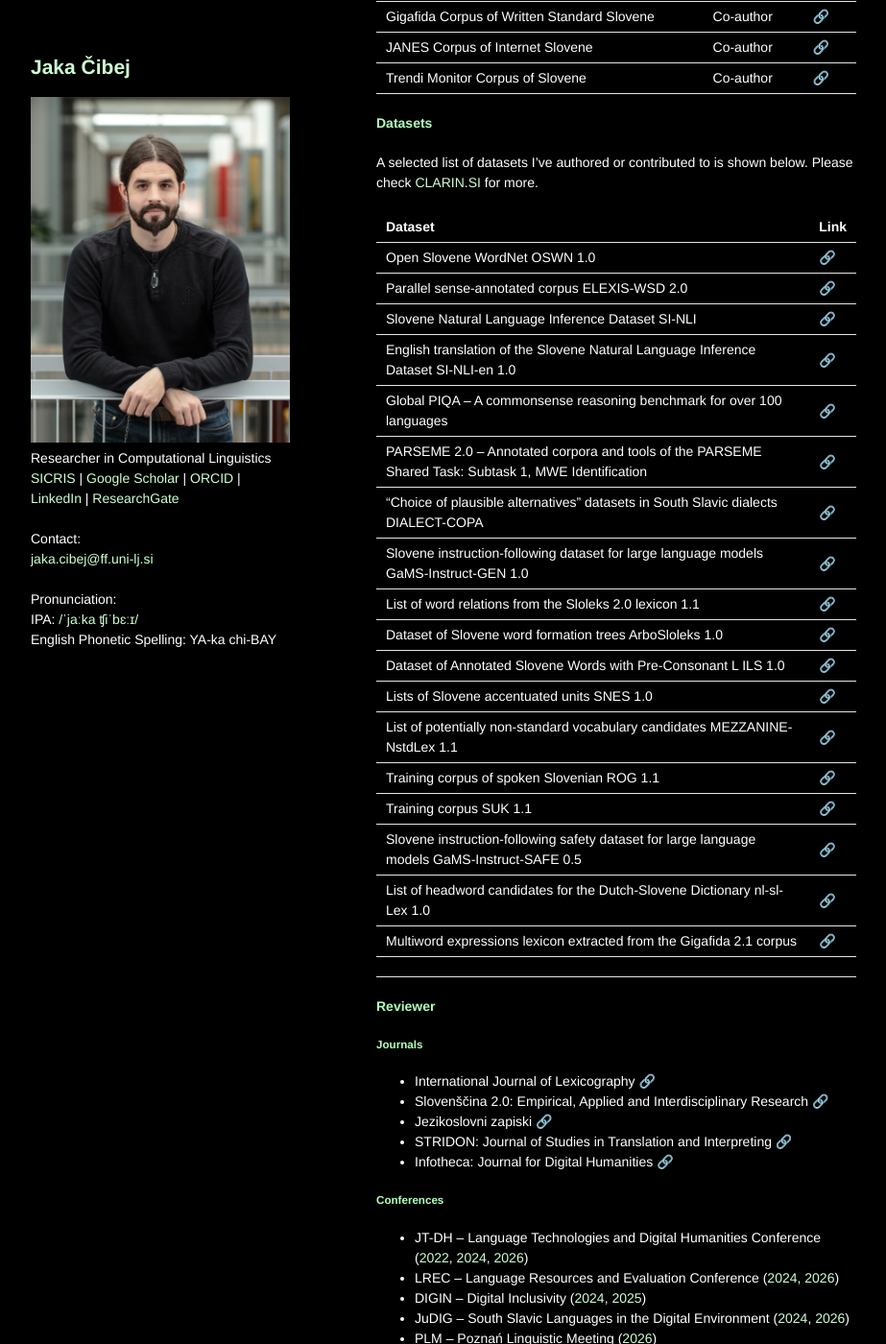
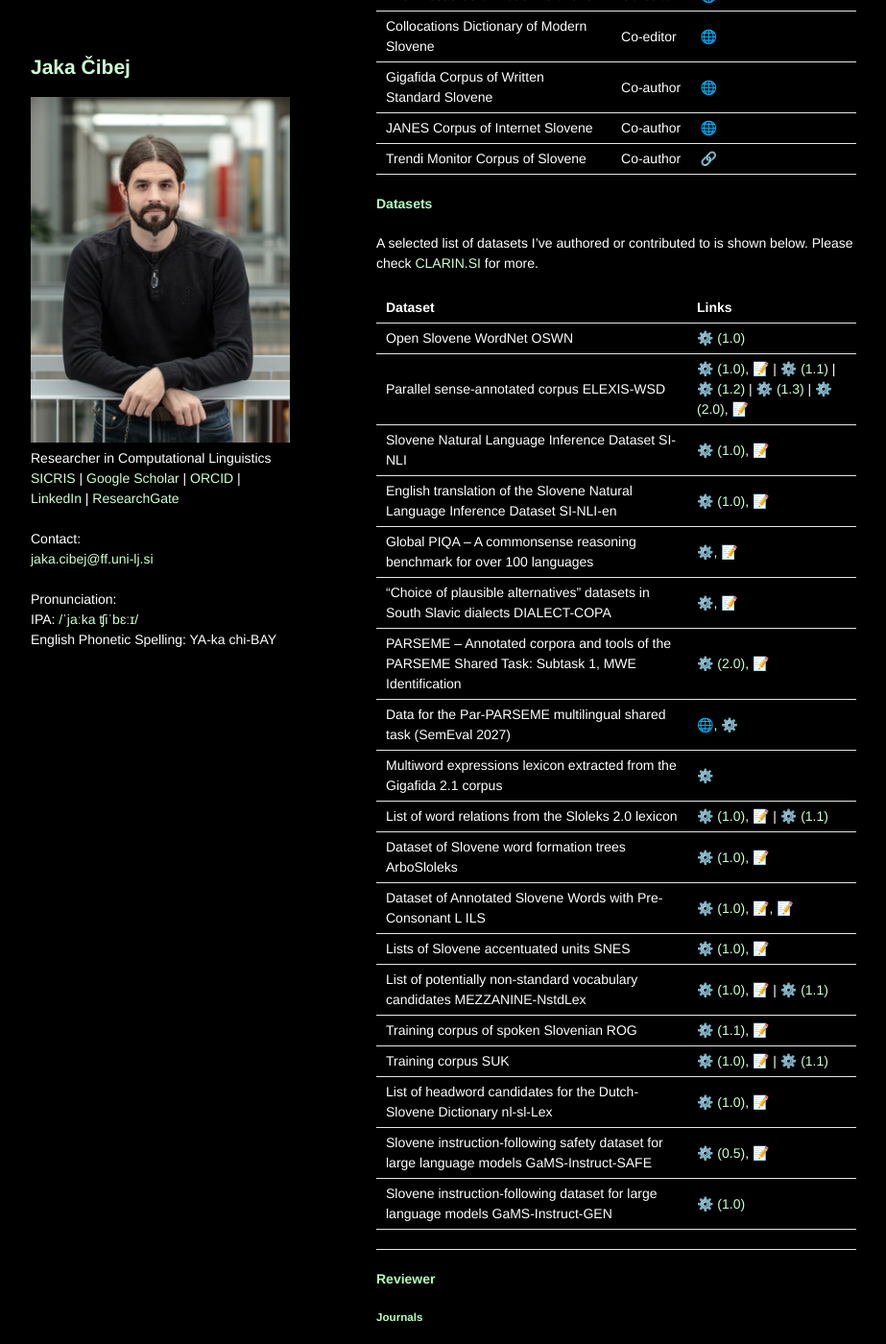
Before and after one commit to jakacibej/jakacibej.github.io, a Jekyll site: the page built from index.md, in a window 1280 px wide and 1400 px high, scrolled down 4328 px. Shown: the whole window at 96% size, without its empty margins (178-1101 px from the left). Built offline with Jekyll 4.4.1, drawn with Linux system fonts in a browser that asks for light colours; our own code applies the rules of GitHub Pages for plain Markdown files; a script that is not in the unit is left out; some of the changed text lies outside the part shown.

Commit message:
Update (2026-11-09)

```diff
--- a/index.md
+++ b/index.md
@@ -8,8 +8,8 @@ So far, I've worked in several different subfields, including computational morp
 I'm strongly in favor of empirical and data-driven research that brings about open-access and directly applicable results to the benefit of everyone.
 
 ### Main Research Interests
+- computational linguistics
 - corpus linguistics
-- computational linguistics
 - natural language processing
 
 ### Education
@@ -23,12 +23,12 @@ I'm strongly in favor of empirical and data-driven research that brings about op
 - I've also used some Javascript on occasion =)
 
 #### Workshops and Summer Schools
-- 29th European Summer School in Logic, Language and Information (ESSLLI) 2017, Toulouse, France [\[LINK\]](https://www.irit.fr/esslli2017/)
-- ReLDI Seminar on Experimental and Corpus Methods in Linguistic Research, 2016, Belgrade, Serbia [\[LINK\]](https://reldi.spur.uzh.ch/hr-sr/seminari/seminar-1/)
-- 28th European Summer School in Logic, Language and Information (ESSLLI) 2016, Bolzano, Italy [\[LINK\]](https://esslli2016.unibz.it/)
+- 29th European Summer School in Logic, Language and Information (ESSLLI) 2017, Toulouse, France <a href="https://www.irit.fr/esslli2017/" target="_blank">🔗</a>
+- ReLDI Seminar on Experimental and Corpus Methods in Linguistic Research, 2016, Belgrade, Serbia <a href="https://reldi.spur.uzh.ch/hr-sr/seminari/seminar-1/" target="_blank">🔗</a>
+- 28th European Summer School in Logic, Language and Information (ESSLLI) 2016, Bolzano, Italy <a href="https://esslli2016.unibz.it/" target="_blank">🔗</a>
 - Quantitative Methods in Humanistic Studies, 2016, Copenhagen, Denmark
-- Lancaster Summer Schools in Corpus Linguistics, 2016, Lancaster, United Kingdom [\[LINK\]](https://wp.lancs.ac.uk/corpussummerschools/)
-- 27th European Summer School in Logic, Language and Information (ESSLLI) 2015, Barcelona, Spain [\[LINK\]](http://www.esslli2015.org/)
+- Lancaster Summer Schools in Corpus Linguistics, 2016, Lancaster, United Kingdom <a href="https://wp.lancs.ac.uk/corpussummerschools/" target="_blank">🔗</a>
+- 27th European Summer School in Logic, Language and Information (ESSLLI) 2015, Barcelona, Spain <a href="http://www.esslli2015.org/" target="_blank">🔗</a>
 
 ### Affiliations
 
@@ -115,39 +115,51 @@ I'm strongly in favor of empirical and data-driven research that brings about op
 
 #### Selected Contributions to Slovene Language Resources
 
-| **Resource**  | **Role** | **Link** |
+| **Resource**  | **Role** | **Links** |
 | --- | --- | --- |
-| Sloleks Morphological Lexicon of Slovene | Lead Editor | <a href="https://viri.cjvt.si/sloleks/eng/" target="_blank">🔗</a> |
+| Sloleks Morphological Lexicon of Slovene | Lead Editor | <a title="Link to Interface" href="https://viri.cjvt.si/sloleks/eng/" target="_blank">🌐</a>, <a title="Link to Data" href="http://hdl.handle.net/11356/1230" target="_blank">⚙️ (2.0)</a> \| <a title="Link to Data" href="http://hdl.handle.net/11356/1745" target="_blank">⚙️ (3.0)</a> \| <a title="Link to Data" href="http://hdl.handle.net/11356/2080" target="_blank">⚙️ (3.1)</a> |
 | Digital Dictionary Database of Slovene | Co-editor | <a href="https://wiki.cjvt.si/books/digital-dictionary-database-of-slovene" target="_blank">🔗</a> |
-| The Thesaurus of Modern Slovene | Co-editor | <a href="https://viri.cjvt.si/sopomenke/eng/" target="_blank">🔗</a> |
-| Collocations Dictionary of Modern Slovene | Co-editor | <a href="https://viri.cjvt.si/kolokacije/eng/" target="_blank">🔗</a> |
-| Gigafida Corpus of Written Standard Slovene | Co-author  | <a href="https://viri.cjvt.si/gigafida/" target="_blank">🔗</a> |
-| JANES Corpus of Internet Slovene | Co-author | <a href="https://www.clarin.si/ske/#dashboard?corpname=janes" target="_blank">🔗</a> |
+| The Thesaurus of Modern Slovene | Co-editor | <a href="https://viri.cjvt.si/sopomenke/eng/" target="_blank">🌐</a> |
+| Collocations Dictionary of Modern Slovene | Co-editor | <a href="https://viri.cjvt.si/kolokacije/eng/" target="_blank">🌐</a> |
+| Gigafida Corpus of Written Standard Slovene | Co-author  | <a href="https://viri.cjvt.si/gigafida/" target="_blank">🌐</a> |
+| JANES Corpus of Internet Slovene | Co-author | <a href="https://www.clarin.si/ske/#dashboard?corpname=janes" target="_blank">🌐</a> |
 | Trendi Monitor Corpus of Slovene | Co-author | <a href="http://hdl.handle.net/11356/2044" target="_blank">🔗</a> |
 
 #### Datasets
 A selected list of datasets I've authored or contributed to is shown below. Please check <a href="https://www.clarin.si/repository/xmlui/discover?filtertype=author&filter_relational_operator=equals&filter=%C4%8Cibej%2C+Jaka" target="_blank">CLARIN.SI</a> for more.
 
-| **Dataset** | **Link** |
+<!--
+🌐 Link to Webpage/Interface
+⚙️ Data
+🛠️ 🔧 Tools / Data
+📜 Guidelines / Instructions for Use
+💻 🧪 Code/Software
+🤖 Models
+🔗 General Link
+📝 Paper
+-->
+
+| **Dataset** | **Links** |
 | --- | --- |
-| Open Slovene WordNet OSWN 1.0 | <a href="http://hdl.handle.net/11356/1888" target="_blank">🔗</a> |
-| Parallel sense-annotated corpus ELEXIS-WSD 2.0 | <a href="http://hdl.handle.net/11356/2101" target="_blank">🔗</a> |
-| Slovene Natural Language Inference Dataset SI-NLI | <a href="http://hdl.handle.net/11356/1707" target="_blank">🔗</a> |
-| English translation of the Slovene Natural Language Inference Dataset SI-NLI-en 1.0 | <a href="http://hdl.handle.net/11356/1934" target="_blank">🔗</a> |
-| Global PIQA – A commonsense reasoning benchmark for over 100 languages | <a href="https://github.com/mrlbenchmarks/global-piqa" target="_blank">🔗</a> |
-| PARSEME 2.0 – Annotated corpora and tools of the PARSEME Shared Task: Subtask 1, MWE Identification | <a href="http://hdl.handle.net/11372/LRT-6123" target="_blank">🔗</a> |
-| "Choice of plausible alternatives" datasets in South Slavic dialects DIALECT-COPA | <a href="http://hdl.handle.net/11356/1766" target="_blank">🔗</a> |
-| Slovene instruction-following dataset for large language models GaMS-Instruct-GEN 1.0 | <a href="http://hdl.handle.net/11356/1971" target="_blank">🔗</a> |
-| List of word relations from the Sloleks 2.0 lexicon 1.1 | <a href="http://hdl.handle.net/11356/1986" target="_blank">🔗</a> |
-| Dataset of Slovene word formation trees ArboSloleks 1.0 | <a href="http://hdl.handle.net/11356/2000" target="_blank">🔗</a> |
-| Dataset of Annotated Slovene Words with Pre-Consonant L ILS 1.0 | <a href="http://hdl.handle.net/11356/2025" target="_blank">🔗</a> |
-| Lists of Slovene accentuated units SNES 1.0 | <a href="http://hdl.handle.net/11356/2003" target="_blank">🔗</a> |
-| List of potentially non-standard vocabulary candidates MEZZANINE-NstdLex 1.1 | <a href="http://hdl.handle.net/11356/2357" target="_blank">🔗</a> |
-| Training corpus of spoken Slovenian ROG 1.1 | <a href="http://hdl.handle.net/11356/2062" target="_blank">🔗</a> |
-| Training corpus SUK 1.1 | <a href="http://hdl.handle.net/11356/1959" target="_blank">🔗</a> |
-| Slovene instruction-following safety dataset for large language models GaMS-Instruct-SAFE 0.5 | <a href="http://hdl.handle.net/11356/2218" target="_blank">🔗</a> |
-| List of headword candidates for the Dutch-Slovene Dictionary nl-sl-Lex 1.0 | <a href="http://hdl.handle.net/11356/2220" target="_blank">🔗</a> |
-| Multiword expressions lexicon extracted from the Gigafida 2.1 corpus | <a href="http://hdl.handle.net/11356/1421" target="_blank">🔗</a>
+| Open Slovene WordNet OSWN | <a title="Link to Data" href="http://hdl.handle.net/11356/1888" target="_blank">⚙️ (1.0)</a> |
+| Parallel sense-annotated corpus ELEXIS-WSD | <a title="Link to Data" href="http://hdl.handle.net/11356/1674" target="_blank">⚙️ (1.0)</a>, <a title="Link to Paper" href="https://elex.link/elex2021/wp-content/uploads/2021/08/eLex_2021_22_pp377-395.pdf" target="_blank">📝</a> \| <a title="Link to Data" href="http://hdl.handle.net/11356/1842" target="_blank">⚙️ (1.1)</a> \| <a title="Link to Data" href="http://hdl.handle.net/11356/2022" target="_blank">⚙️ (1.2)</a> \| <a title="Link to Data" href="http://hdl.handle.net/11356/2029" target="_blank">⚙️ (1.3)</a> \| <a title="Link to Data" href="http://hdl.handle.net/11356/2101" target="_blank">⚙️ (2.0)</a>, <a title="Link to Paper" href="https://zenodo.org/records/21886571/files/16_Cibej_etal_Extension.pdf" target="_blank">📝</a> |
+| Slovene Natural Language Inference Dataset SI-NLI | <a title="Link to Data" href="http://hdl.handle.net/11356/1707" target="_blank">⚙️ (1.0)</a>, <a title="Link to Paper" href="https://aclanthology.org/2024.lrec-main.1294/" target="_blank">📝</a> |
+| English translation of the Slovene Natural Language Inference Dataset SI-NLI-en | <a title="Link to Data" href="http://hdl.handle.net/11356/1934" target="_blank">⚙️ (1.0)</a>, <a title="Link to Paper" href="https://aclanthology.org/2024.lrec-main.1294/" target="_blank">📝</a> |
+| Global PIQA – A commonsense reasoning benchmark for over 100 languages | <a title="Link to Data" href="https://github.com/mrlbenchmarks/global-piqa" target="_blank">⚙️</a>, <a title="Link to Paper" href="https://arxiv.org/abs/2510.24081" target="_blank">📝</a> |
+| "Choice of plausible alternatives" datasets in South Slavic dialects DIALECT-COPA | <a title="Link to Data" href="http://hdl.handle.net/11356/1766" target="_blank">⚙️</a>, <a title="Link to Paper" href="https://aclanthology.org/2024.vardial-1.7/" target="_blank">📝</a> |
+| PARSEME – Annotated corpora and tools of the PARSEME Shared Task: Subtask 1, MWE Identification | <a title="Link to Data" href="http://hdl.handle.net/11372/LRT-6123" target="_blank">⚙️ (2.0)</a>, <a title="Link to Paper" href="https://aclanthology.org/2026.mwe-1.33/" target="_blank">📝</a> |
+| Data for the Par-PARSEME multilingual shared task (SemEval 2027) | <a title="Link to Website" href="https://unidive.lisn.upsaclay.fr/doku.php?id=other-events%3Apar-parseme" target="_blank">🌐</a>, <a title="Link to Data" href="https://gitlab.com/parseme/sharedtask-data/-/tree/master/par-parseme?ref_type=heads" target="_blank">⚙️</a> |
+| Multiword expressions lexicon extracted from the Gigafida 2.1 corpus | <a title="Link to Data" href="http://hdl.handle.net/11356/1421" target="_blank">⚙️</a> |
+| List of word relations from the Sloleks 2.0 lexicon | <a title="Link to Data" href="http://hdl.handle.net/11356/1386" target="_blank">⚙️ (1.0)</a>, <a title="Link to Paper" href="https://ebooks.uni-lj.si/ZalozbaUL/catalog/view/325/477/7316" target="_blank">📝</a> \| <a title="Link to Data" href="http://hdl.handle.net/11356/1986" target="_blank">⚙️ (1.1)</a> |
+| Dataset of Slovene word formation trees ArboSloleks | <a title="Link to Data" href="http://hdl.handle.net/11356/2000" target="_blank">⚙️ (1.0)</a>, <a title="Link to Paper" href="http://hdl.handle.net/20.500.12556/RUL-180779" target="_blank">📝</a> |
+| Dataset of Annotated Slovene Words with Pre-Consonant L ILS | <a title="Link to Data" href="http://hdl.handle.net/11356/2025" target="_blank">⚙️ (1.0)</a>, <a title="Link to Paper" href="https://doi.org/10.3986/JZ.31.1.03" target="_blank">📝</a>, <a title="Link to Paper" href="https://aile3.ijs.si/dunja/SiKDD2025/Papers/IS2024_-_SIKDD_2025_paper_1.pdf" target="_blank">📝</a> |
+| Lists of Slovene accentuated units SNES | <a title="Link to Data" href="http://hdl.handle.net/11356/2003" target="_blank">⚙️ (1.0)</a>, <a title="Link to Paper" href="http://hdl.handle.net/20.500.12556/RUL-175479" target="_blank">📝</a> |
+| List of potentially non-standard vocabulary candidates MEZZANINE-NstdLex | <a title="Link to Data" href="http://hdl.handle.net/11356/2084" target="_blank">⚙️ (1.0)</a>, <a title="Link to Paper" href="http://hdl.handle.net/20.500.12556/RUL-189753" target="_blank">📝</a> \| <a href="http://hdl.handle.net/11356/2357" target="_blank">⚙️ (1.1)</a> |
+| Training corpus of spoken Slovenian ROG | <a title="Link to Data" href="http://hdl.handle.net/11356/2062" target="_blank">⚙️ (1.1)</a>, <a title="Link to Paper" href="https://doi.org/10.63317/44np3dvumisj" target="_blank">📝</a> |
+| Training corpus SUK | <a title="Link to Data" href="http://hdl.handle.net/11356/1747" target="_blank">⚙️ (1.0)</a>, <a title="Link to Paper" href="https://aclanthology.org/2024.lrec-main.1340/" target="_blank">📝</a> \| <a title="Link to Data" href="http://hdl.handle.net/11356/1959" target="_blank">⚙️ (1.1)</a> |
+| List of headword candidates for the Dutch-Slovene Dictionary nl-sl-Lex | <a title="Link to Data" href="http://hdl.handle.net/11356/2220" target="_blank">⚙️ (1.0)</a>, <a title="Link to Paper" href="http://hdl.handle.net/20.500.12556/RUL-188532" target="_blank">📝</a> |
+| Slovene instruction-following safety dataset for large language models GaMS-Instruct-SAFE | <a title="Link to Data" href="http://hdl.handle.net/11356/2218" target="_blank">⚙️ (0.5)</a>, <a title="Link to Paper" href="http://hdl.handle.net/20.500.12556/RUL-164271" target="_blank">📝</a> |
+| Slovene instruction-following dataset for large language models GaMS-Instruct-GEN | <a title="Link to Data" href="http://hdl.handle.net/11356/1971" target="_blank">⚙️ (1.0)</a> |
 
 ---
 #### Reviewer
```
Also changed, not shown: other parts of index.md (+1 -1 lines).
